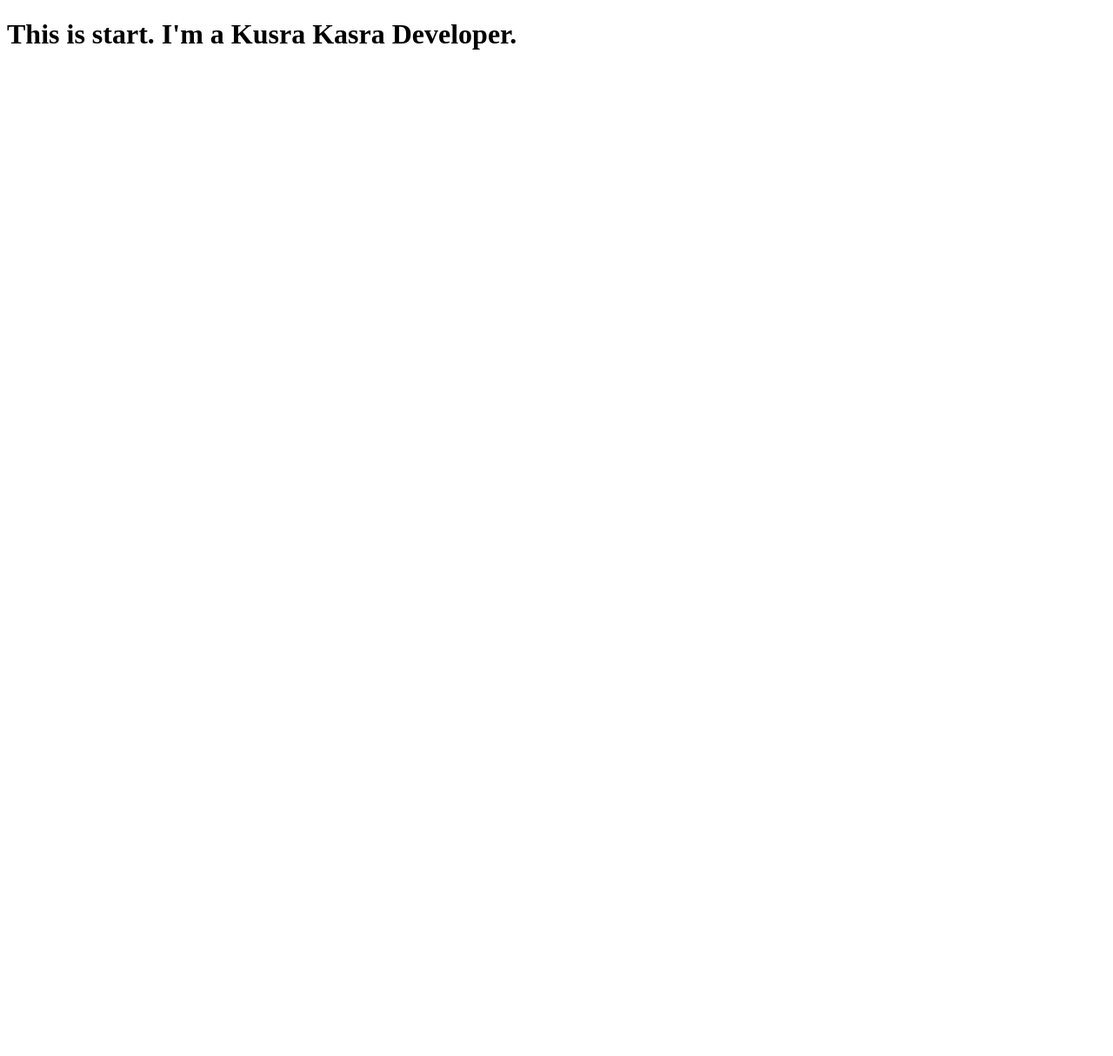
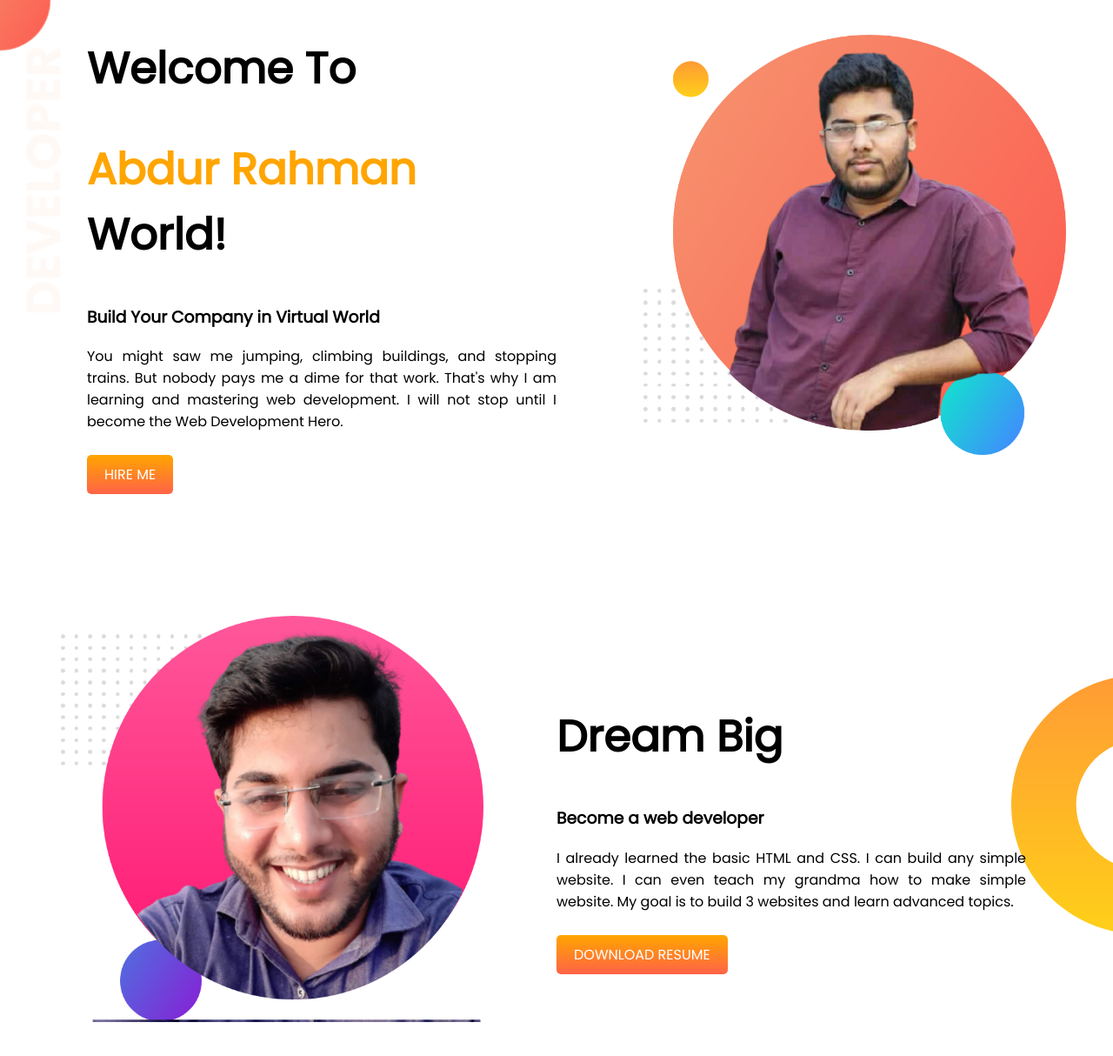
Before and after one commit to ArShadhinJr/abdurrahmanjs, a plain HTML site: page index.html in a window 1280 px wide. Shown: the whole page at 87% size. Before the commit the page ends 800 px from the top, so only its background shows below. Drawn offline with Linux system fonts and the light colour scheme.

Commit message:
first and second section added

```diff
--- a/index.html
+++ b/index.html
@@ -1,16 +1,46 @@
 <!DOCTYPE html>
 <html lang="en">
-<head>
-    <meta charset="UTF-8">
-    <meta http-equiv="X-UA-Compatible" content="IE=edge">
-    <meta name="viewport" content="width=device-width, initial-scale=1.0">
+  <head>
+    <meta charset="UTF-8" />
+    <meta http-equiv="X-UA-Compatible" content="IE=edge" />
+    <meta name="viewport" content="width=device-width, initial-scale=1.0" />
     <title>Developer Protfolio</title>
-    <link rel="preconnect" href="https://fonts.googleapis.com">
-    <link rel="preconnect" href="https://fonts.gstatic.com" crossorigin>
-    <link href="https://fonts.googleapis.com/css2?family=Poppins&display=swap" rel="stylesheet">
-    <link rel="stylesheet" href="style.css">
-</head>
-<body>
-    <h1>This is start. I'm a Kusra Kasra Developer.</h1>
-</body>
+    <link rel="preconnect" href="https://fonts.googleapis.com" />
+    <link rel="preconnect" href="https://fonts.gstatic.com" crossorigin />
+    <link
+      href="https://fonts.googleapis.com/css2?family=Poppins&display=swap"
+      rel="stylesheet"
+    />
+    <link rel="stylesheet" href="style.css" />
+  </head>
+  <body>
+    <section class="first-section">
+      <div class="first-section-details half-width">
+        <h1>Welcome To</h1>
+    <h1><span>Abdur Rahman</span> World!</h1>
+    <h3>Build Your Company in Virtual World</h3>
+    <p>
+      You might saw me jumping, climbing buildings, and stopping trains. But
+      nobody pays me a dime for that work. That's why I am learning and
+      mastering web development. I will not stop until I become the Web
+      Development Hero.
+    </p>
+    <a target="_blank" href="https://www.linkedin.com/in/abdrahmanbinmd/">HIRE ME</a>
+      </div>
+      <div class="half-width">
+        <img src="images/my-bg.png" alt="image of Abdur Rahman">
+      </div>
+    </section>
+    <section class="second-section">
+      <div class="second-section-image half-width">
+        <img src="images/my-bg2.png" alt="Abdur Rahman Photo">
+      </div>
+      <div class="second-section-details half-width">
+        <h1>Dream Big</h1>
+        <h3>Become a web developer</h3>
+        <p>I already learned the basic HTML and CSS. I can build any simple website. I can even teach my grandma how to make simple website. My goal is to build 3 websites and learn advanced topics.</p>
+        <a target="_blank" href="https://arshadhinjr.github.io/cvproject/">DOWNLOAD RESUME</a>
+      </div>
+    </section>
+  </body>
 </html>
--- a/style.css
+++ b/style.css
@@ -0,0 +1,61 @@
+body {
+  font-family: "Poppins", sans-serif;
+  margin: 0;
+}
+/* Here first section of protfolio website  */
+.first-section  {
+  margin-bottom: 100px;
+  display: flex;
+  background-image: url(images/top-banner.png);
+  background-repeat: no-repeat;
+}
+h1 {
+  font-size: 50px;
+}
+span {
+  color: orange;
+}
+
+.first-section-details,
+.second-section-details {
+  padding: 0 100px;
+}
+a {
+  text-decoration: none;
+  color: white;
+  background-image: linear-gradient(orange, tomato);
+  padding: 10px 20px;
+  border-radius: 5px;
+  margin-top: 10px;
+  display: inline-block;
+}
+a:hover {
+  background-image: linear-gradient(tomato, orange);
+}
+.half-width {
+  width: 50%;
+}
+.first-section img {
+  width: 90%;
+  padding-top: 40px;
+}
+p {
+  text-align: justify;
+}
+
+/* here 2nd section of Abdur Rahman protfolio website */
+.second-section-details {
+    padding-top: 100px;
+}
+.second-section {
+    margin-bottom: 100px;
+    display: flex;
+    background-image: url(images/dream-bg.png);
+    background-repeat: no-repeat;
+    background-position: right;
+  }
+.second-section img {
+    width: 90%;
+    padding-top: 40px;
+    padding-left: 70px;
+  }
```
Also changed, not shown: images/dream-bg.png (added), images/exp-bg.png (added), images/top-banner.png (added).
